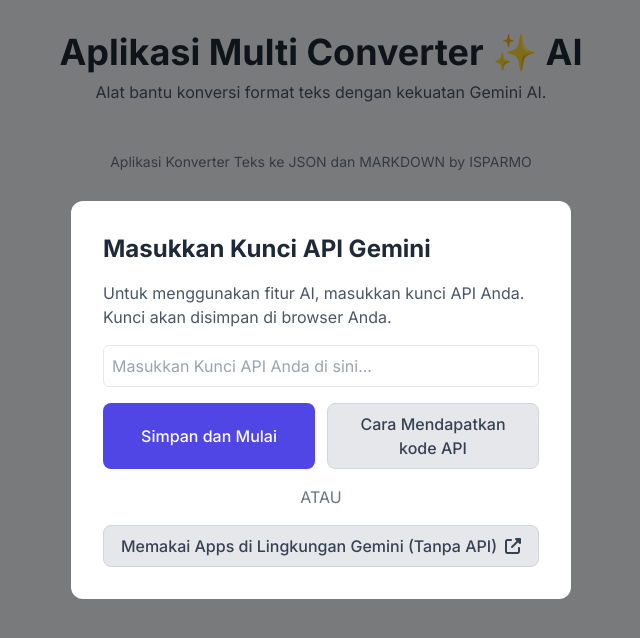
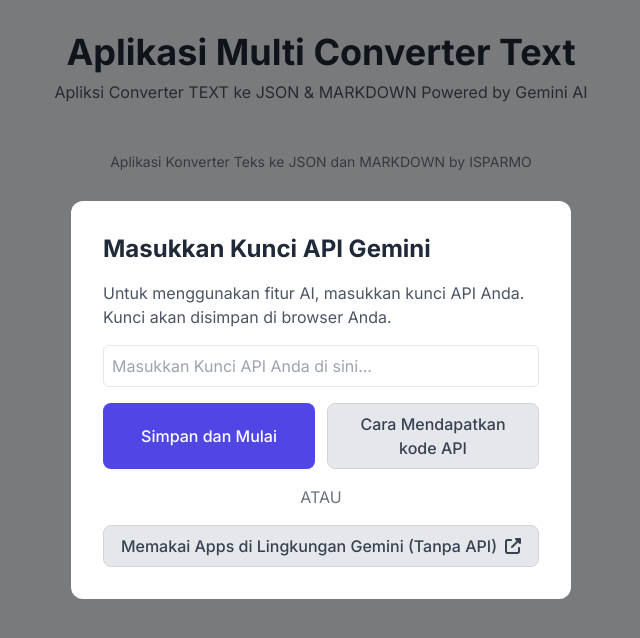
Before and after one commit to masisparmo/convertertext, a plain HTML site: page index.html in a window 1280 px wide. Shown: the whole page, without its empty margins (319-959 px from the left). Drawn offline with nearby package versions, Linux system fonts and the light colour scheme.

Commit message:
Update index.html

```diff
--- a/index.html
+++ b/index.html
@@ -3,7 +3,7 @@
 <head>
     <meta charset="UTF-8">
     <meta name="viewport" content="width=device-width, initial-scale=1.0">
-    <title>Aplikasi Multi Converter Teks</title>
+    <title>Aplikasi Multi Converter Text to JSON or MARKDOWN</title>
     <script src="https://cdn.tailwindcss.com"></script>
     <link rel="stylesheet" href="https://cdnjs.cloudflare.com/ajax/libs/font-awesome/6.4.0/css/all.min.css">
     <style>
@@ -188,8 +188,8 @@
                 <p class="text-sm text-green-700 bg-green-100 px-3 py-1 rounded-full"><i class="fas fa-key mr-2"></i>Kunci API Gemini Aktif</p>
                 <button id="change-api-key-btn" class="ml-3 text-sm text-indigo-600 hover:underline">Ubah Kunci</button>
             </div>
-            <h1 class="text-3xl sm:text-4xl font-bold text-gray-800">Aplikasi Multi Converter ✨ AI</h1>
-            <p class="mt-2 text-gray-600">Alat bantu konversi format teks dengan kekuatan Gemini AI.</p>
+            <h1 class="text-3xl sm:text-4xl font-bold text-gray-800">Aplikasi Multi Converter Text</h1>
+            <p class="mt-2 text-gray-600">Apliksi Converter TEXT ke JSON & MARKDOWN Powered by Gemini AI</p>
         </header>
 
         <main id="app-main-view" class="space-y-12">
```
